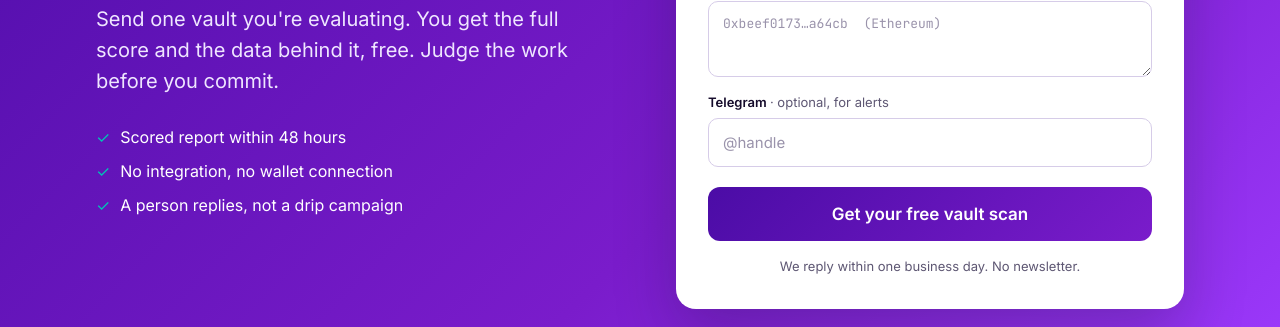
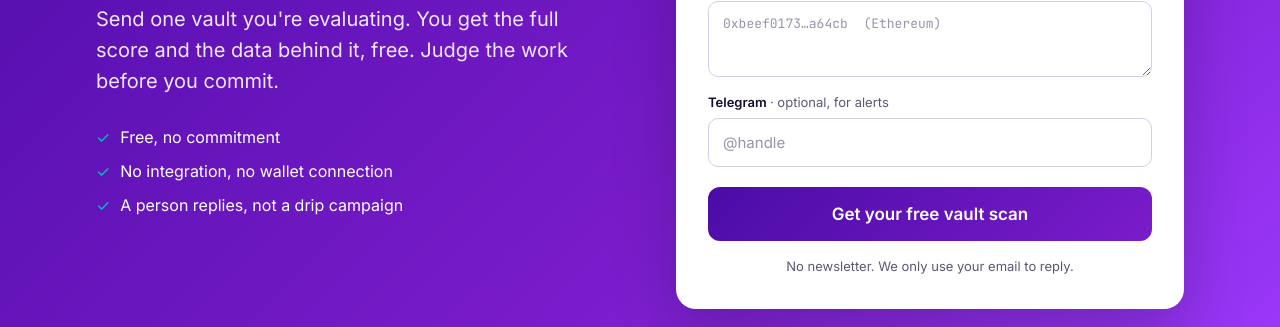
Before and after one commit to Yieldo/yieldo-landing-page, a React (Vite) app: page / in a window 1280 px wide. Shown: the part 5016-5343 px from the top of the page. Built offline with nearby package versions, Linux system fonts and the light colour scheme; no server answers.

Commit message:
drop time commitment from free scan form

```diff
--- a/src/pages/HomePage.jsx
+++ b/src/pages/HomePage.jsx
@@ -387,7 +387,7 @@ function HowItWorks() {
 }
 
 const emailOk = (e) => /^[^\s@]+@[^\s@]+\.[^\s@]+$/.test(e);
-const MSG_FINE = "We reply within one business day. No newsletter.";
+const MSG_FINE = "No newsletter. We only use your email to reply.";
 const MSG_INVALID = "Fill in name, firm, a valid work email and at least one vault.";
 const MSG_FAILED = "Something went wrong and your request was not sent. Please try again, or message us on X @YieldoHQ.";
 
@@ -441,7 +441,7 @@ function FinalCta() {
             Send one vault you're evaluating. You get the full score and the data behind it, free. Judge the work before you commit.
           </p>
           <ul className="fh-cta-list">
-            <li>Scored report within 48 hours</li>
+            <li>Free, no commitment</li>
             <li>No integration, no wallet connection</li>
             <li>A person replies, not a drip campaign</li>
           </ul>
@@ -451,7 +451,7 @@ function FinalCta() {
           <div className="fh-done">
             <b style={{ fontSize: 24 }}>Request received.</b>
             <p style={{ margin: 0, color: "#3A3350", fontSize: 16, lineHeight: 1.6 }}>
-              We'll reply within one business day with your scored report timeline.
+              We'll be in touch with your scored report.
             </p>
           </div>
         ) : (
```
